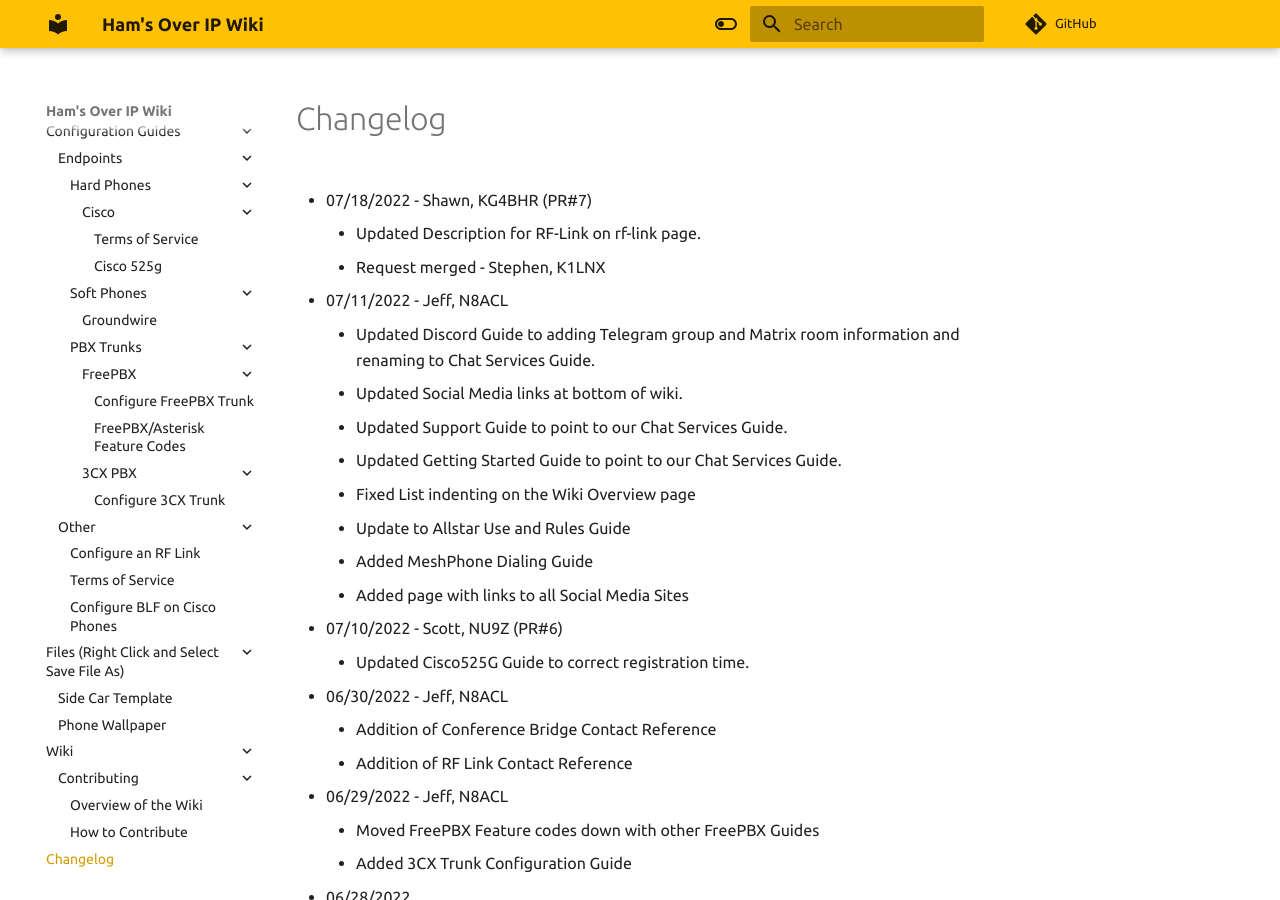
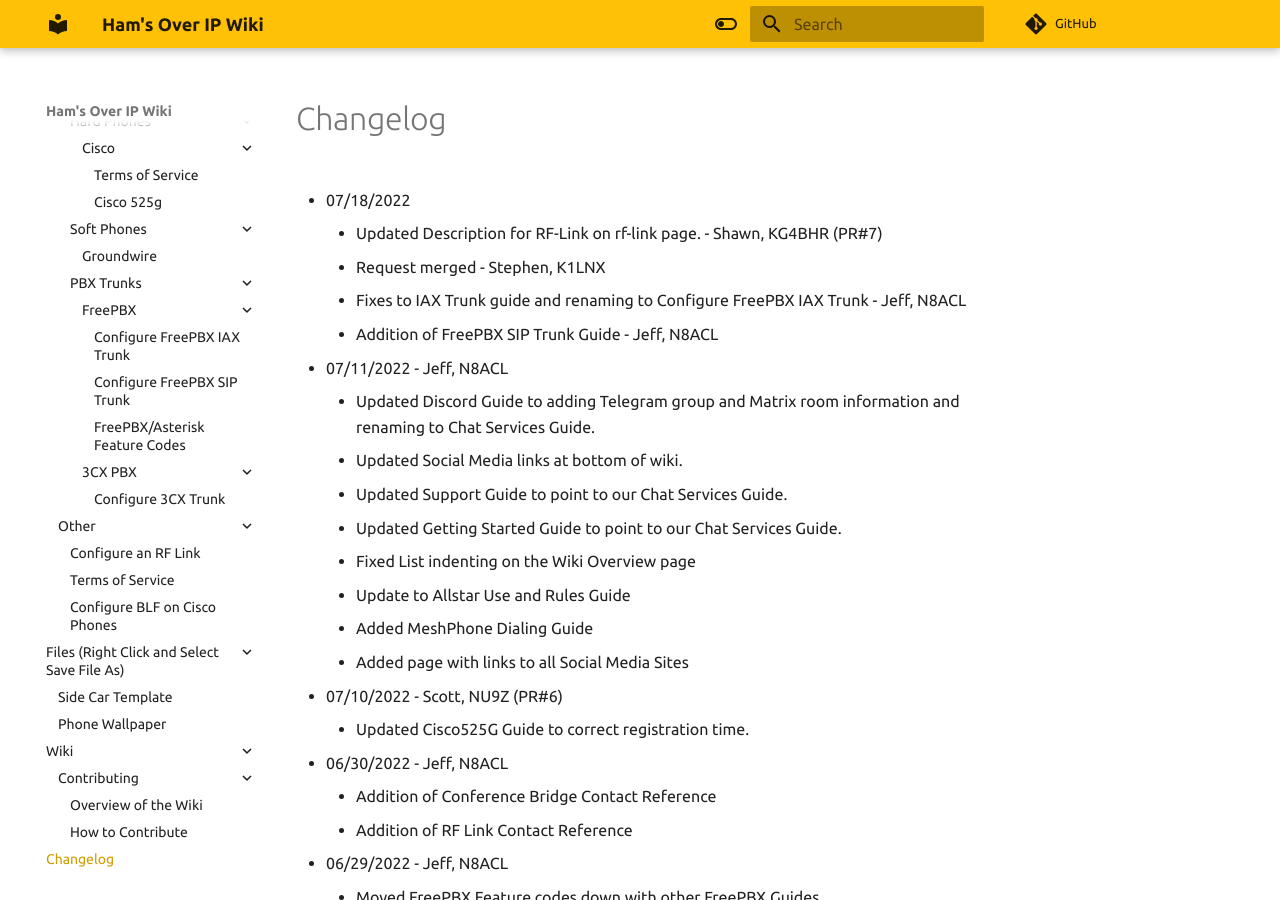
Before and after one commit to hamsoverip/wiki, an MkDocs documentation site: the page built from docs/General/changelog.md, in a window 1280 px wide and 900 px high. Built offline with MkDocs 1.6.1 and Material for MkDocs 9.7.7, drawn with Linux system fonts in a browser that asks for light colours; comment, search, counter and statistics services are not loaded.

Commit message:
Addition of SIP Trunk Configuration guide and updates to IAX Guide. - N8ACL - 07182022

```diff
--- a/docs/General/changelog.md
+++ b/docs/General/changelog.md
@@ -1,8 +1,10 @@
 # Changelog
 
-* 07/18/2022 - Shawn, KG4BHR (PR#7)
-    * Updated Description for RF-Link on rf-link page.
+* 07/18/2022
+    * Updated Description for RF-Link on rf-link page. - Shawn, KG4BHR (PR#7)
     * Request merged - Stephen, K1LNX
+    * Fixes to IAX Trunk guide and renaming to Configure FreePBX IAX Trunk - Jeff, N8ACL
+    * Addition of FreePBX SIP Trunk Guide - Jeff, N8ACL
 
 * 07/11/2022 - Jeff, N8ACL
     * Updated Discord Guide to adding Telegram group and Matrix room information and renaming to Chat Services Guide.
--- a/mkdocs.yml
+++ b/mkdocs.yml
@@ -63,7 +63,8 @@
         - Groundwire: endpoints/soft_phones/groundwire.md
       - PBX Trunks:
         - FreePBX:
-          - Configure FreePBX Trunk: endpoints/pbx/freepbx/configure-trunk.md
+          - Configure FreePBX IAX Trunk: endpoints/pbx/freepbx/configure-iax-trunk.md
+          - Configure FreePBX SIP Trunk: endpoints/pbx/freepbx/configure-sip-trunk.md
           - FreePBX/Asterisk Feature Codes: endpoints/pbx/freepbx/feature-codes.md
         - 3CX PBX:
           - Configure 3CX Trunk: endpoints/pbx/3cx/configure-3cx-trunk.md
```
Also changed, not shown: docs/endpoints/pbx/freepbx/configure-iax-trunk.md (renamed from docs/endpoints/pbx/freepbx/configure-trunk.md, +19 -21 lines), docs/endpoints/pbx/freepbx/configure-sip-trunk.md (added, +96 -0 lines).
